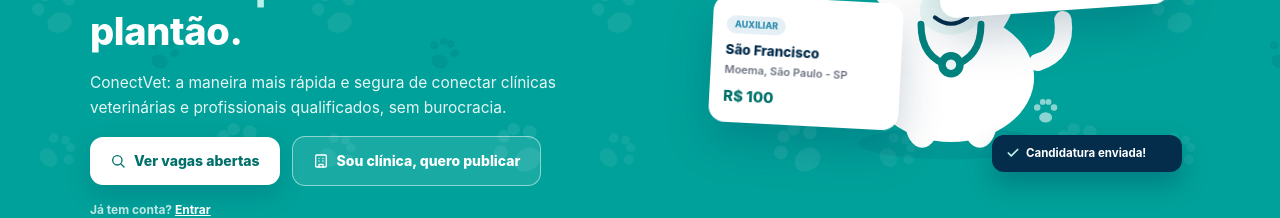
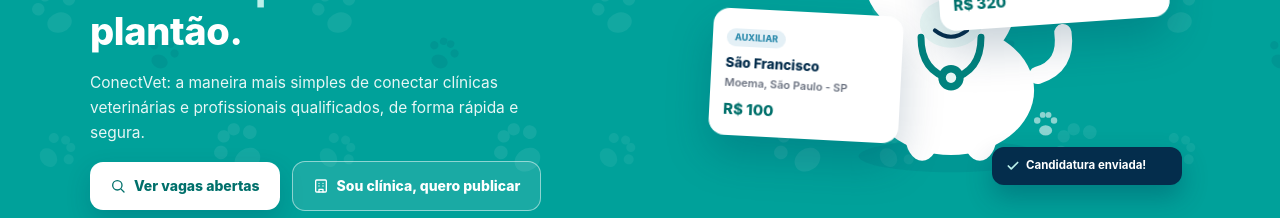
Before and after one commit to Rodrigueira97/ConectVet, a Next.js app: page / in a window 1280 px wide. Shown: the part 311-529 px from the top of the page. Built offline with nearby package versions, Linux system fonts and the light colour scheme; no server answers.

Commit message:
copy: ajusta subtítulo da headline da home

```diff
--- a/app/page.tsx
+++ b/app/page.tsx
@@ -41,8 +41,8 @@ export default function HomePublica() {
               Nenhum <span className="text-[#baf0ea]">profissional</span> sem plantão.
             </h1>
             <p className="text-[13.5px] sm:text-[15.5px] leading-relaxed text-white/90 max-w-[480px] my-4">
-              ConectVet: a maneira mais rápida e segura de conectar clínicas veterinárias e profissionais
-              qualificados, sem burocracia.
+              ConectVet: a maneira mais simples de conectar clínicas veterinárias e profissionais qualificados,
+              de forma rápida e segura.
             </p>
             <div className="flex flex-col sm:flex-row gap-3 sm:items-center">
               <button
```
